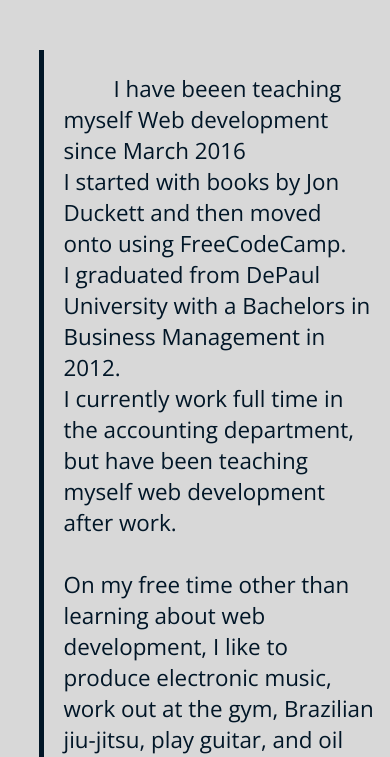
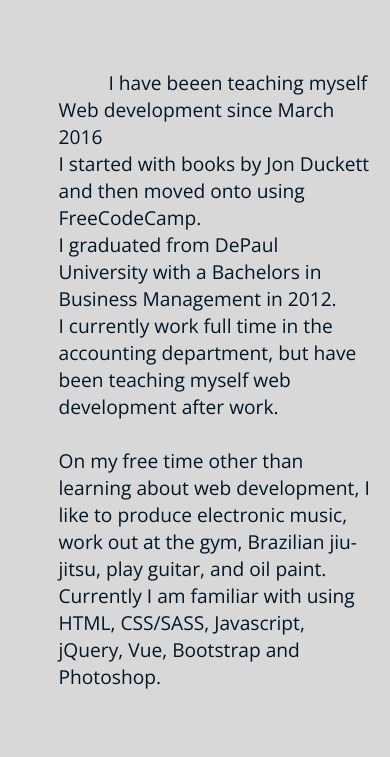
Before and after one commit to dennislee89/dennislee89.github.io, a plain HTML site: page index.html in a window 390 px wide. Shown: the part 747-1504 px from the top of the page. Drawn offline with nearby package versions, Linux system fonts and the light colour scheme.

Commit message:
fixed responsiveness abour section

```diff
--- a/css/stylesheet.sass
+++ b/css/stylesheet.sass
@@ -481,6 +481,9 @@ textarea
   h4
     font-size: 2em
 
+
+
+
 @media screen and (max-width: 800px)
   .contact
     min-height: 70vh
@@ -491,3 +494,17 @@ textarea
   #menubtn
     display: block
     font-size: 2em
+
+
+  #pic-right
+    width: 0%
+
+  .about-tools-flex-bottom
+    display: none
+
+  #text-left
+    width: 80%
+    font-size: 1.2em
+    border-left: none
+    font-weight: 100
+    text-indent: 50px
```
Also changed, not shown: css/stylesheet.css, 1 other file.
